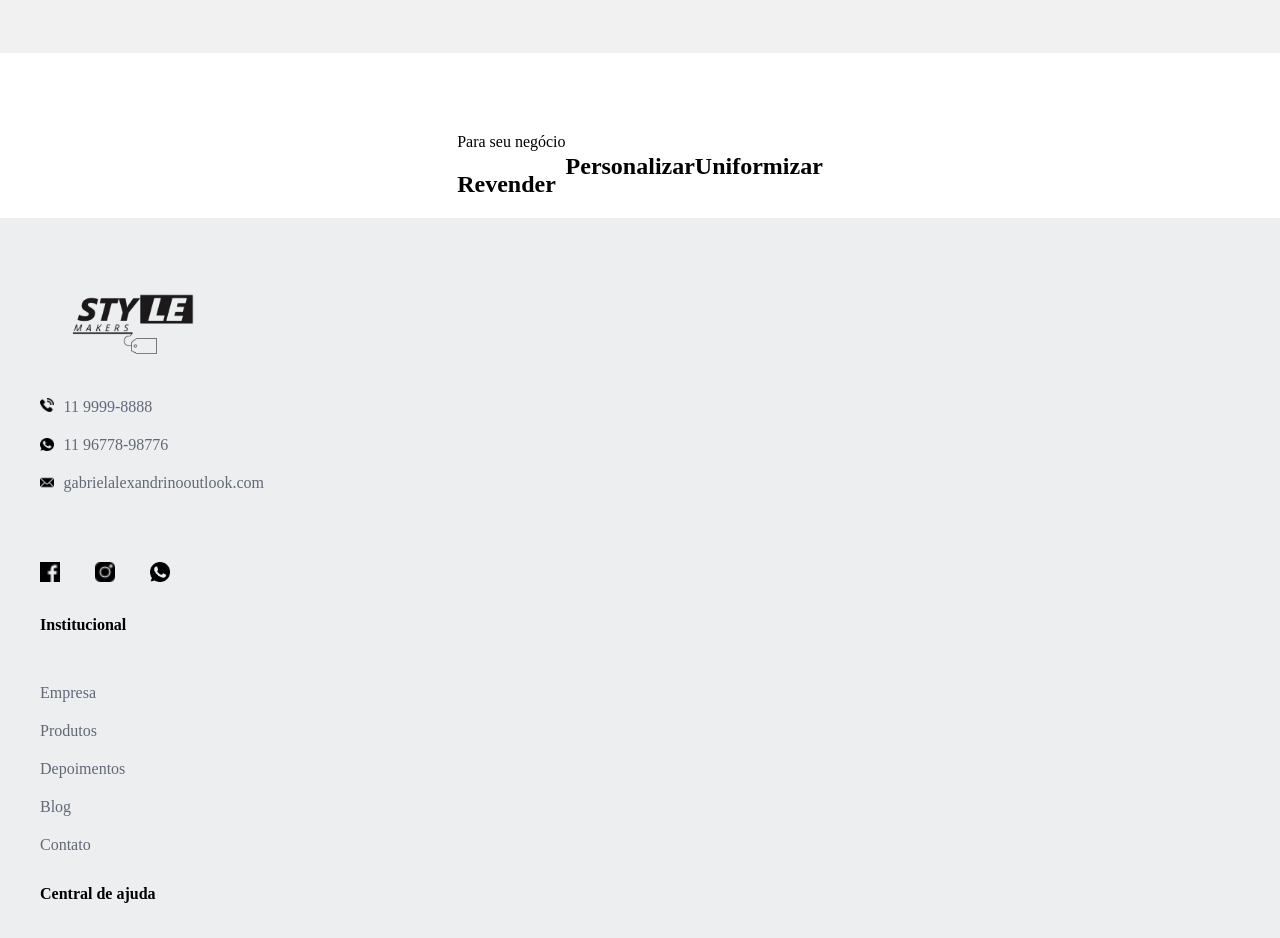
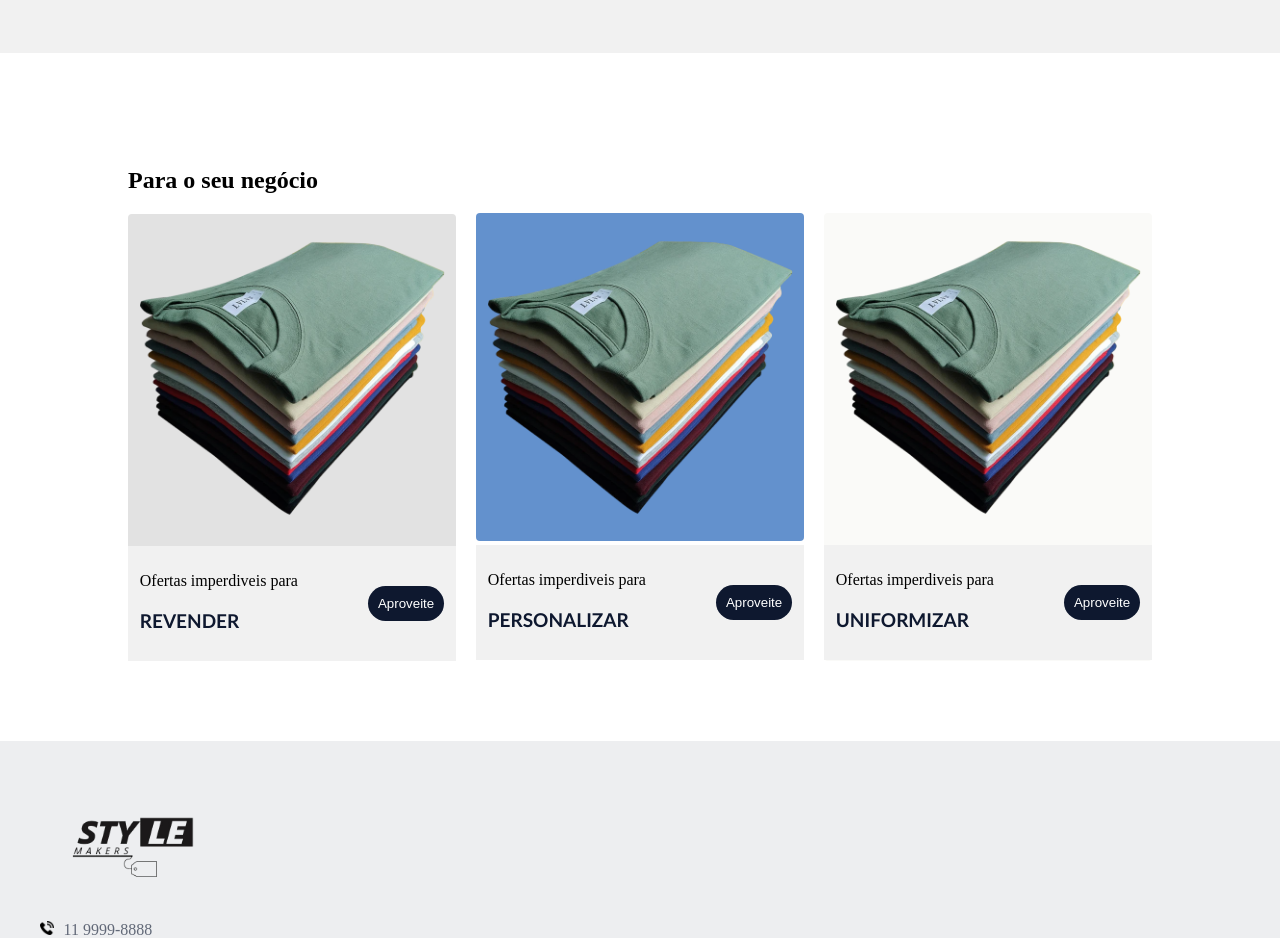
Before and after one commit to lucgoulart/fabricante-multimarcas, an Angular app: page / in a window 1280 px wide. Shown: the part 2120-3058 px from the top of the page. Built offline with nearby package versions, Linux system fonts and the light colour scheme.

Commit message:
implementação para seu negocio

```diff
--- a/src/app/components/pagina-inicial/pagina-inicial.component.css
+++ b/src/app/components/pagina-inicial/pagina-inicial.component.css
@@ -182,3 +182,74 @@
       height: auto; /* Remove a altura fixa para dispositivos menores */
     }
   }
+
+
+.collumn-seu-negocio{
+  display: flex;
+  justify-content: center;
+  gap: 20px;
+  padding-top: 5rem;
+  padding-bottom: 5rem;
+
+  .img-seu-negocio{
+    width: 308px;
+    padding: 10px;
+  }
+  .image-content-background-1{
+    background-color: #e2e2e2;
+    border-radius: 4px;
+  }
+  .image-content-background-2{
+    background-color: #6391cd;
+    border-radius: 4px;
+    max-height: 328px;
+  }
+  .image-content-background-3{
+    background-color: #fafaf8;
+    border-radius: 4px;
+  }
+  .content-title-img-seungc{
+    margin-top: -66px;
+  }
+  .description-seungc{
+    background-color: #f1f1f1;
+    display: flex;
+    padding: 10px;
+    align-items: center;
+    gap: 70px;
+    justify-content: center;
+
+    .button-aproveite{
+      background-color: #0E182F;
+      color: #fff;
+      padding: 10px;
+      border-radius: 20px;
+      cursor: pointer;
+      border: none;
+    }
+  }
+  .ofertas-content{
+
+    .revender, .personalizar, .uniformizar{
+      color: #0E182F;
+      font-weight: bold;
+      font-family: 'Gill Sans', 'Gill Sans MT', Calibri, 'Trebuchet MS', sans-serif;
+      font-size: 19px;
+    }
+  }
+}
+
+
+
+@media (max-width: 1044px) {
+  .collumn-seu-negocio{
+    flex-direction: column;
+  }
+  .image-content-background-2{
+    max-height: none !important;
+  }
+  .title-seungc{
+    justify-content: center;
+    display: flex;
+  }
+  }
--- a/src/app/components/pagina-inicial/pagina-inicial.component.html
+++ b/src/app/components/pagina-inicial/pagina-inicial.component.html
@@ -117,23 +117,55 @@
 
 
 
-<div>
+
+<div class="collumn-seu-negocio">
+
+<div class="content-title-img-seungc">
+  <div class="title-seungc">
+    <h2>Para o seu negócio</h2>
+  </div>
+  <div class="image-content-background-1">
+<img src="camisa-seungc.png" alt="" class="img-seu-negocio">
+    <div class="description-seungc">
+      <div class="ofertas-content">
+      <p class="ofertas">Ofertas imperdiveis para</p>
+        <p class="revender">REVENDER</p>
+      </div>
+      <div>
+      <button class="button-aproveite">Aproveite</button>
+      </div>
+    </div>
 </div>
-<div style="display: flex; justify-content: center;">
-  <div>
-    <span>Para seu negócio</span>
-  <h2>Revender</h2>
 </div>
 
-<div>
-  <h2>Personalizar</h2>
+<div class="image-content-background-2">
+    <img src="camisa-seungc.png" alt="" class="img-seu-negocio">
+    <div class="description-seungc">
+      <div class="ofertas-content">
+      <p class="ofertas">Ofertas imperdiveis para</p>
+        <p class="personalizar">PERSONALIZAR</p>
+      </div>
+      <div>
+      <button class="button-aproveite">Aproveite</button>
+      </div>
+    </div>
+  </div>
+
+  <div class="image-content-background-3">
+    <img src="camisa-seungc.png" alt="" class="img-seu-negocio">
+    <div class="description-seungc">
+      <div class="ofertas-content">
+      <p class="ofertas">Ofertas imperdiveis para</p>
+        <p class="uniformizar">UNIFORMIZAR</p>
+      </div>
+      <div>
+      <button class="button-aproveite">Aproveite</button>
+      </div>
+    </div>
+  </div>
 
 </div>
 
-<div>
-  <h2>Uniformizar</h2>
-</div>
-</div>
 
 
 <app-footer></app-footer>
```
Also changed, not shown: src/app/Rascunhos/Rascunhos/lembretes.md (+1 -0 lines), public/camisa-seungc.png (added).
